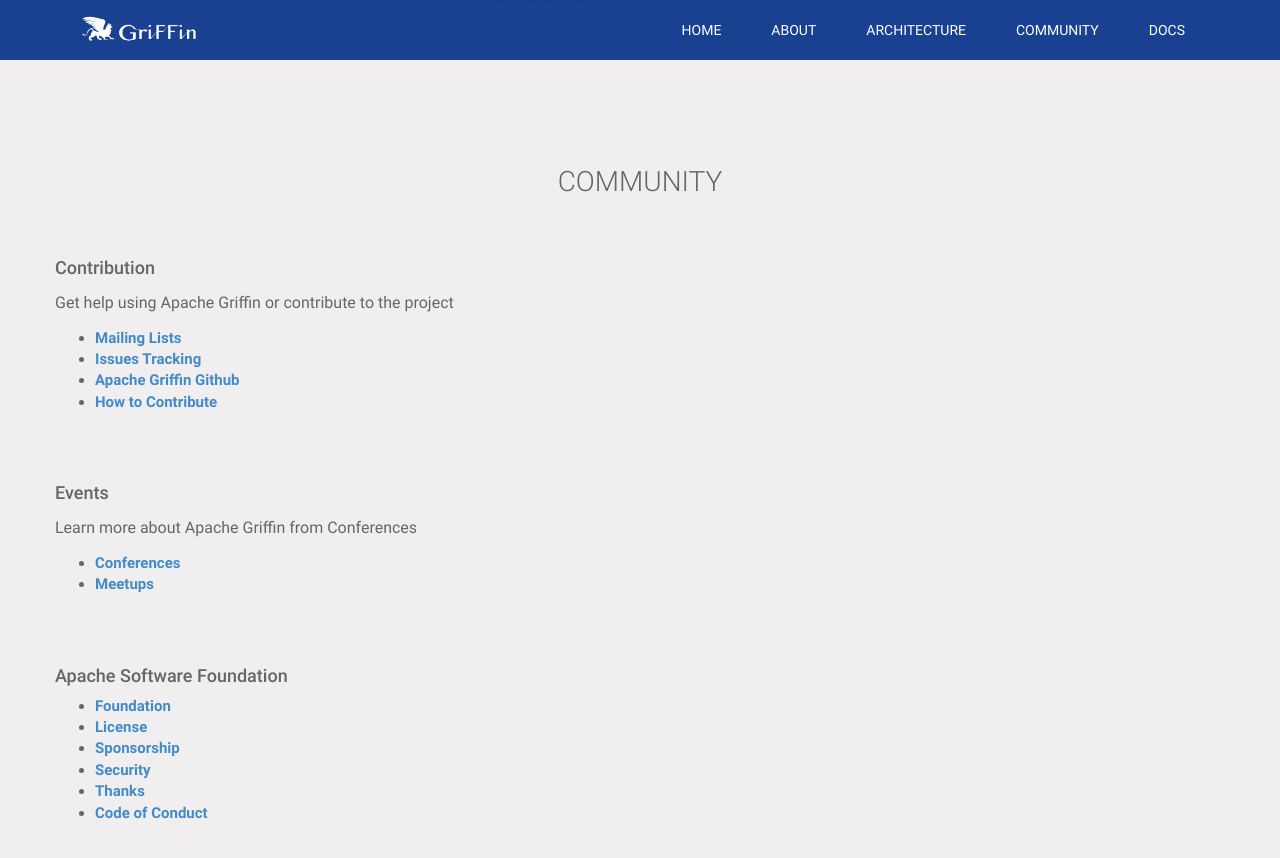
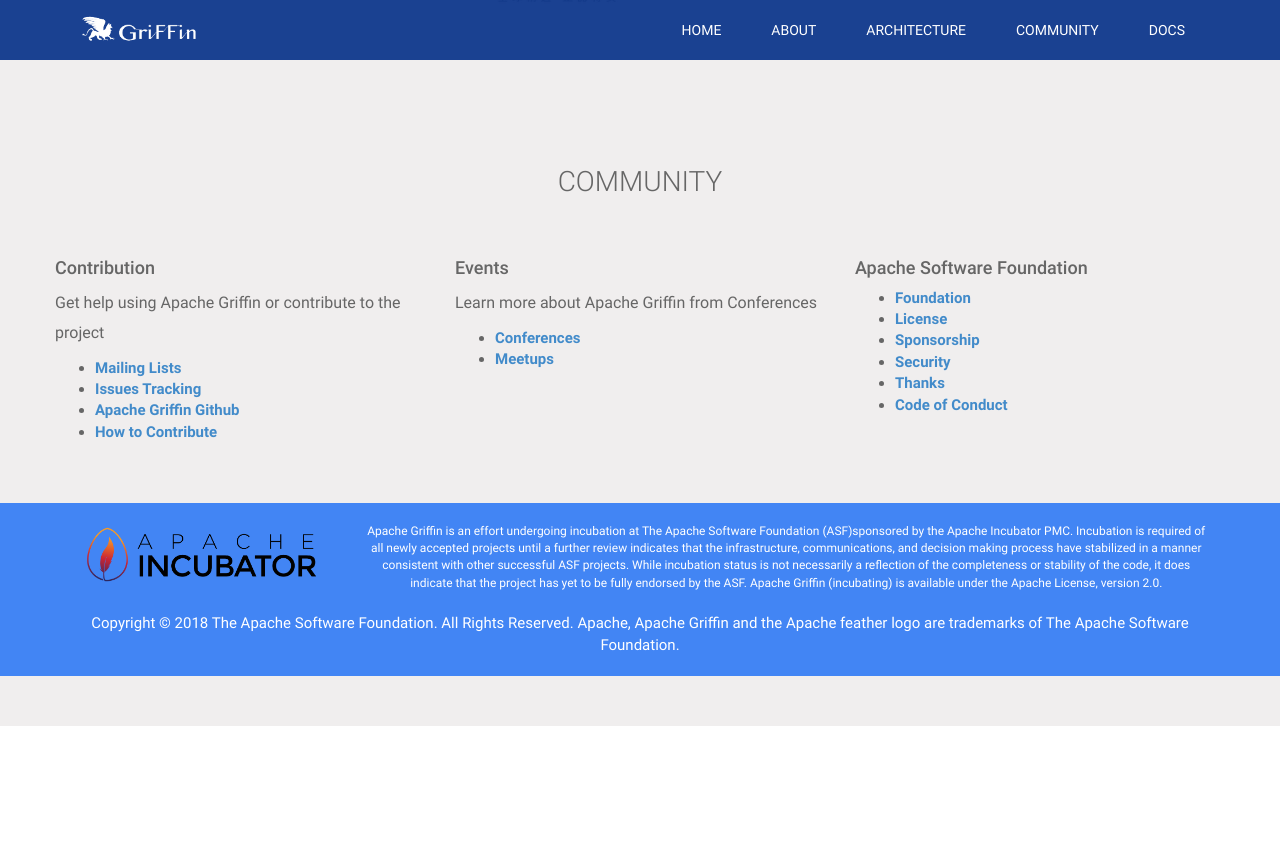
Before and after one commit to apache/griffin-site, a Jekyll site: the page index.html, which Jekyll copies as it is, in a window 1280 px wide and 900 px high, scrolled down 2855 px. Shown: the top 858 px of the window. Built offline with Jekyll 4.4.1, drawn with Linux system fonts in a browser that asks for light colours; comment, search, counter and statistics services are not loaded; after the commit the page ends 3581 px from its top, so only the background shows below that.

Commit message:
fix community layout

```diff
--- a/index.html
+++ b/index.html
@@ -229,7 +229,7 @@
         <div class="row">
             <h2 class="sectiontile">COMMUNITY</h2>
             <div class="row" style="margin-top:50px;">
-                <div class="col-md-4 workmargin">
+                <div class="col-md-4">
                     <h4 style="text-align: left">Contribution</h4>
                     <div style="text-align:left">
                         <p>Get help using Apache Griffin or contribute to the project</p>
@@ -249,7 +249,7 @@
                         </ul>
                     </div>
                 </div>
-                <div class="col-md-4 workmargin">
+                <div class="col-md-4">
                     <h4 style="text-align: left">Events</h4>
                     <div style="text-align:left">
                         <p>Learn more about Apache Griffin from Conferences</p>
@@ -259,7 +259,7 @@
                         </ul>
                     </div>
                 </div>
-                <div class="col-md-4 workmargin">
+                <div class="col-md-4">
                     <h4 style="text-align: left">Apache Software Foundation</h4>
                     <div style="text-align:left">
                         <p></p>
```
